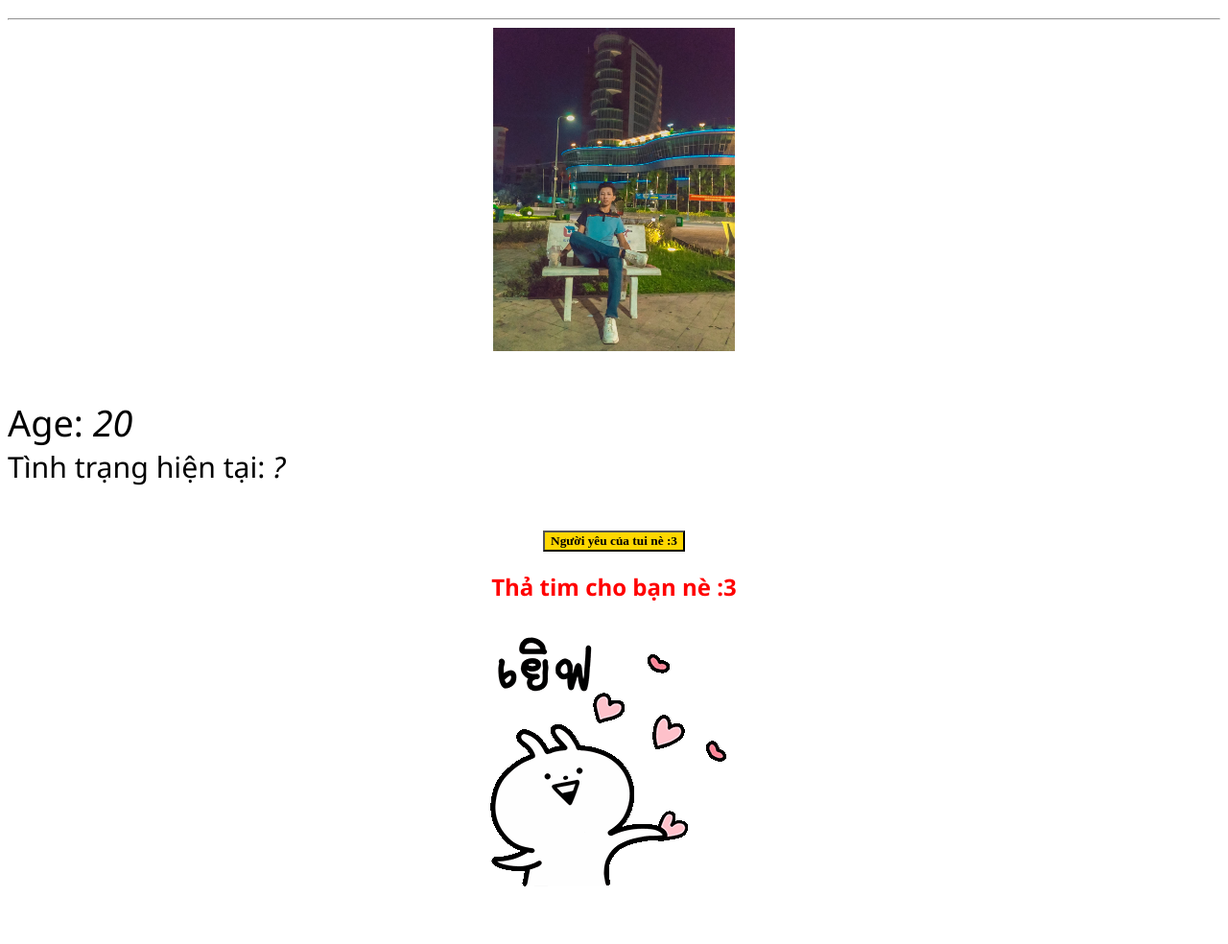
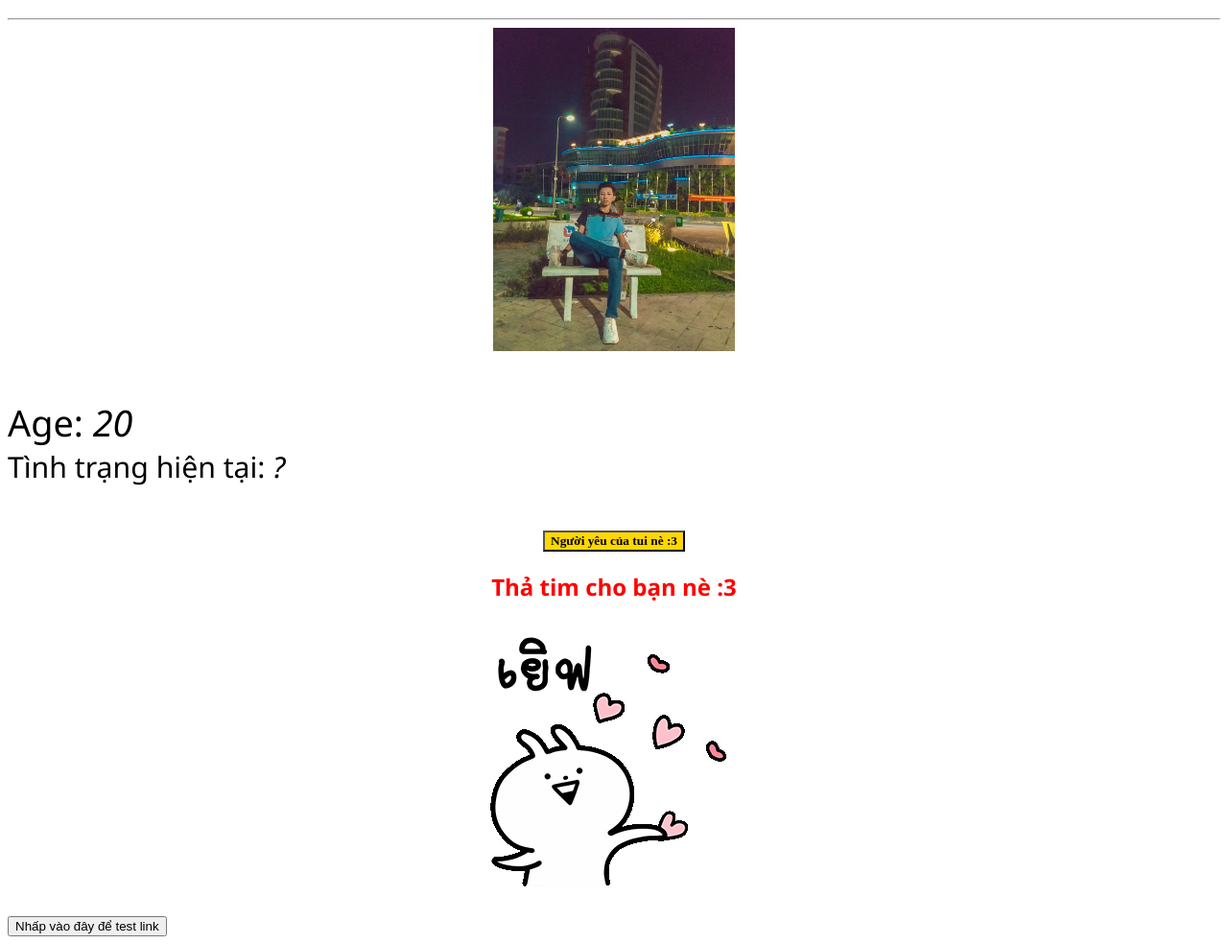
Before and after one commit to thanhtong531/thanhtong531.github.io, a plain HTML site: page index.html in a window 1280 px wide. Shown: the part 67-1051 px from the top of the page at 96% size. Before the commit the page ends 1028 px from the top, so only its background shows below. Drawn offline with Linux system fonts and the light colour scheme.

Commit message:
Upload file moi

```diff
--- a/index.html
+++ b/index.html
@@ -25,6 +25,6 @@
 </div>
     <h2 style="color: red;text-align: center;">Thả tim cho bạn nè :3</h2>
     <div style = "text-align: center;"><img style= "text-align: center;" src =images/tong5.gif></div>
-
+   <a href="http://localhost/tong/orangehrm-4.4/symfony/web/index.php/dashboard"> <button>Nhấp vào đây để test link</button></a>
         </body>
 </html>
```
